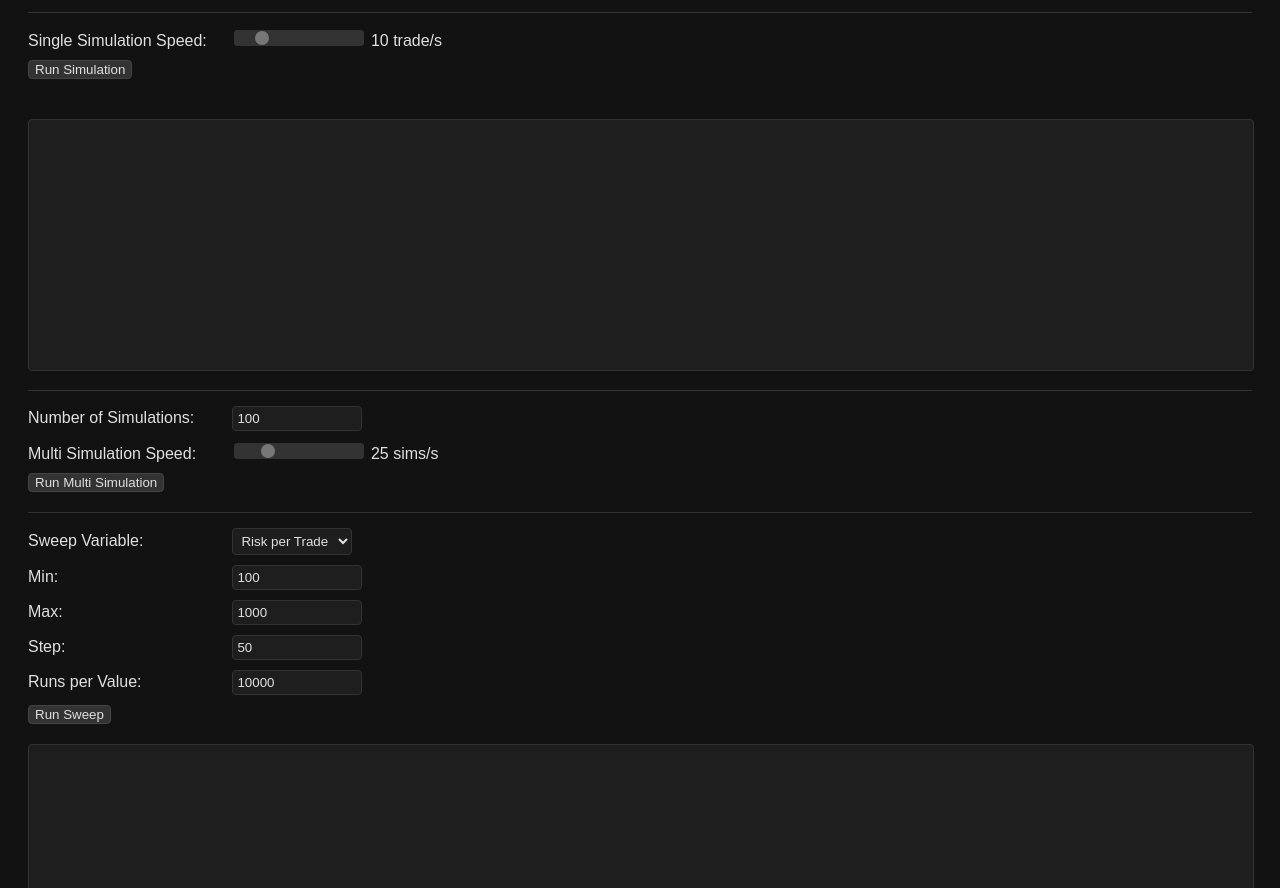
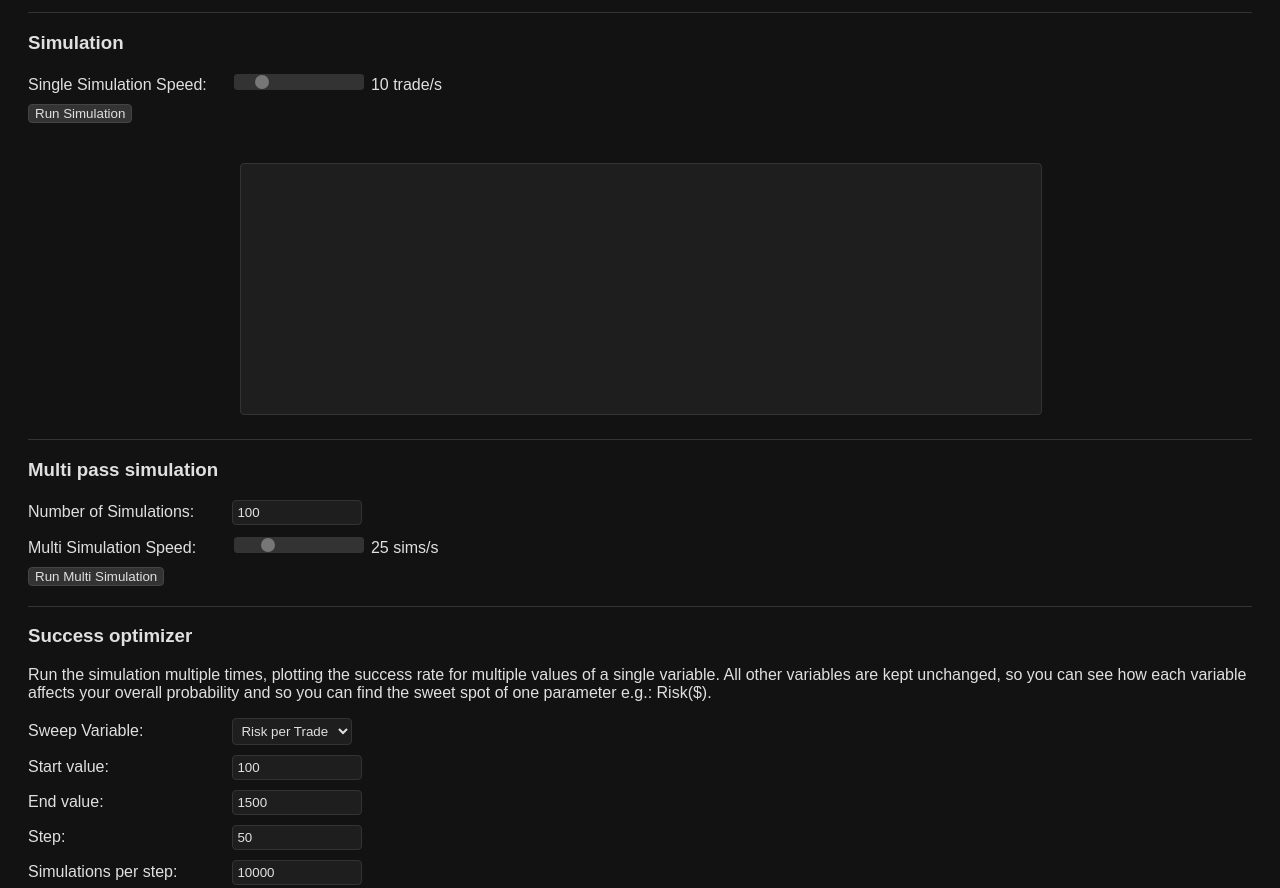
Before and after one commit to victornpb/trade, a plain HTML site: page index.html in a window 1280 px wide. Shown: the part 402-1290 px from the top of the page. Drawn offline with nearby package versions, Linux system fonts and the light colour scheme.

Commit message:
Update index.html

```diff
--- a/index.html
+++ b/index.html
@@ -116,13 +116,17 @@
 			font-size: 13px;
 			color: #cccccc;
 		}
+		.canvas-container {
+			width: 100%;
+			max-width: 800px;
+			margin: 20px auto;
+		}
 		canvas {
 			width: 100%;
 			height: 250px !important;
 			background-color: #1e1e1e;
 			border: 1px solid #333;
 			border-radius: 4px;
-			margin-top: 20px;
 		}
 	</style>
 </head>
@@ -165,6 +169,7 @@
 	</div>
 	<hr>
 	<div class="input-group">
+    <h3>Simulation</h3>
 		<label for="speedRange">Single Simulation Speed:</label>
 		<input type="range" id="speedRange" min="1" max="61" step="1" value="10" />
 		<span id="speedLabel"></span>
@@ -172,10 +177,13 @@
 	<button id="runSim">Run Simulation</button>
 	<div id="summary"></div>
 	<div id="journal"></div>
-	<canvas id="balanceChart"></canvas>
+	<div class="canvas-container">
+		<canvas id="balanceChart"></canvas>
+	</div>
 
 	<hr>
 	<div class="input-group">
+    <h3>Multi pass simulation</h3>
 		<label for="numRuns">Number of Simulations:</label>
 		<input type="number" id="numRuns" value="100" />
 	</div>
@@ -189,6 +197,10 @@
 
 	<hr>
 	<div class="input-group">
+    <h3>Success optimizer</h3>
+    <p>
+    Run the simulation multiple times, plotting the success rate for multiple values of a single variable. All other variables are kept unchanged, so you can see how each variable affects your overall probability and so you can find the sweet spot of one parameter e.g.: Risk($).
+    </p>
 		<label for="sweepVar">Sweep Variable:</label>
 		<select id="sweepVar">
 			<option value="risk">Risk per Trade</option>
@@ -203,23 +215,25 @@
 		</select>
 	</div>
 	<div class="input-group">
-		<label for="sweepMin">Min:</label>
+		<label for="sweepMin">Start value:</label>
 		<input type="number" id="sweepMin" value="100" />
 	</div>
 	<div class="input-group">
-		<label for="sweepMax">Max:</label>
-		<input type="number" id="sweepMax" value="1000" />
+		<label for="sweepMax">End value:</label>
+		<input type="number" id="sweepMax" value="1500" />
 	</div>
 	<div class="input-group">
 		<label for="sweepStep">Step:</label>
 		<input type="number" id="sweepStep" value="50" />
 	</div>
 	<div class="input-group">
-		<label for="sweepRuns">Runs per Value:</label>
+		<label for="sweepRuns">Simulations per step:</label>
 		<input type="number" id="sweepRuns" value="10000" />
 	</div>
 	<button id="runSweep">Run Sweep</button>
-	<canvas id="sweepChart"></canvas>
+	<div class="canvas-container">
+		<canvas id="sweepChart"></canvas>
+	</div>
 
 	<script>
 		let balanceChartInstance = null;
@@ -440,7 +454,6 @@
 			document.getElementById('multiSummary').innerHTML = '';
 			document.getElementById('journal').innerHTML = '';
 			if (balanceChartInstance) balanceChartInstance.destroy();
-			// do not destroy sweepChartInstance here
 
 			const monthlyGoal = parseFloat(document.getElementById('monthlyGoal').value);
 			const failThreshold = parseFloat(document.getElementById('fail').value);
@@ -475,7 +488,6 @@
 			document.getElementById('multiSummary').innerHTML = '';
 			document.getElementById('journal').innerHTML = '';
 			if (balanceChartInstance) balanceChartInstance.destroy();
-			// do not destroy sweepChartInstance here
 
 			const monthlyGoal = parseFloat(document.getElementById('monthlyGoal').value);
 			const failThreshold = parseFloat(document.getElementById('fail').value);
@@ -580,7 +592,6 @@
 			runButton.disabled = true;
 			multiButton.disabled = true;
 			sweepButton.disabled = true;
-			// do not destroy balanceChartInstance here
 			if (sweepChartInstance) sweepChartInstance.destroy();
 
 			const baseMonthlyGoal = parseFloat(document.getElementById('monthlyGoal').value);
```
